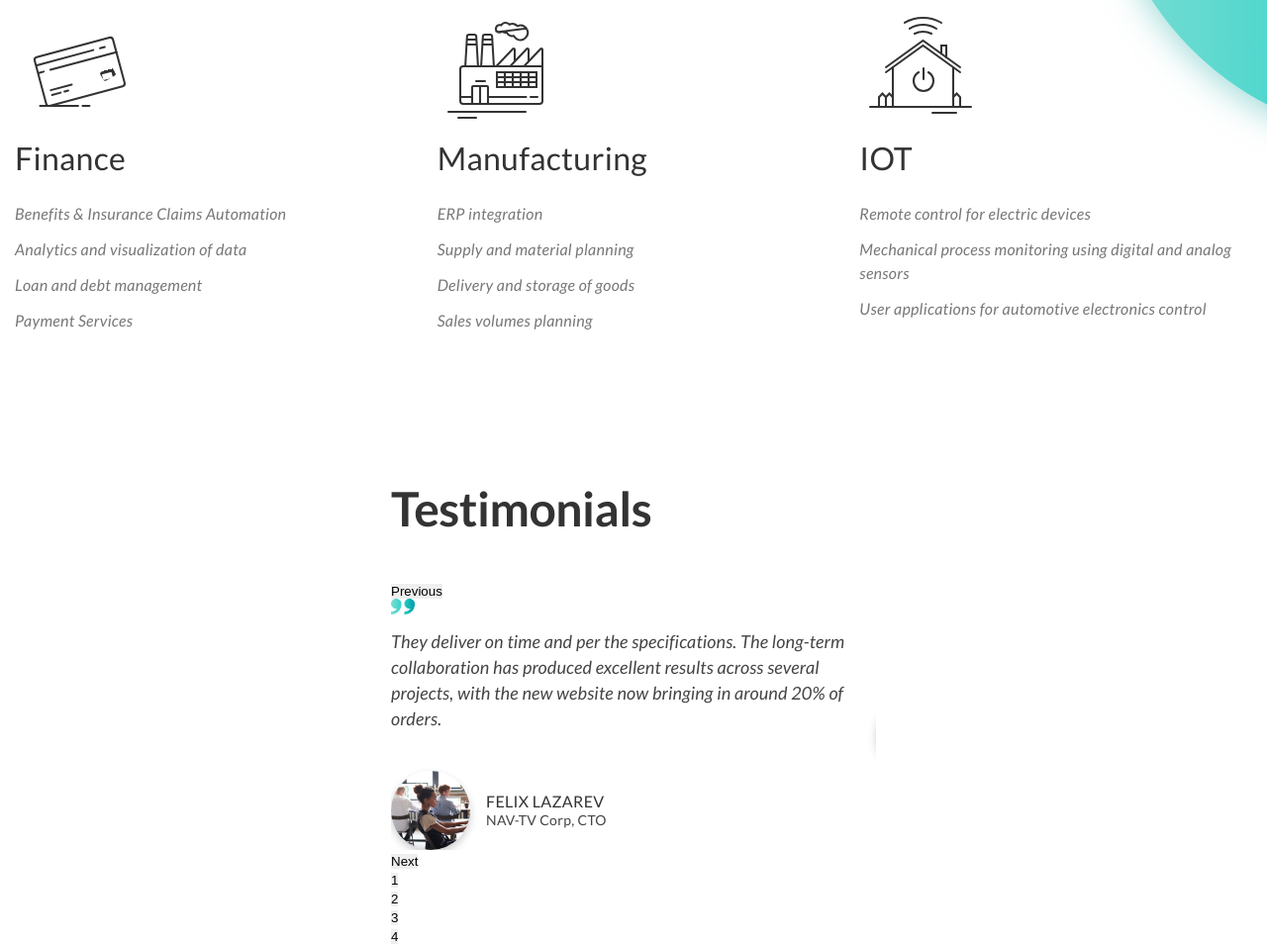
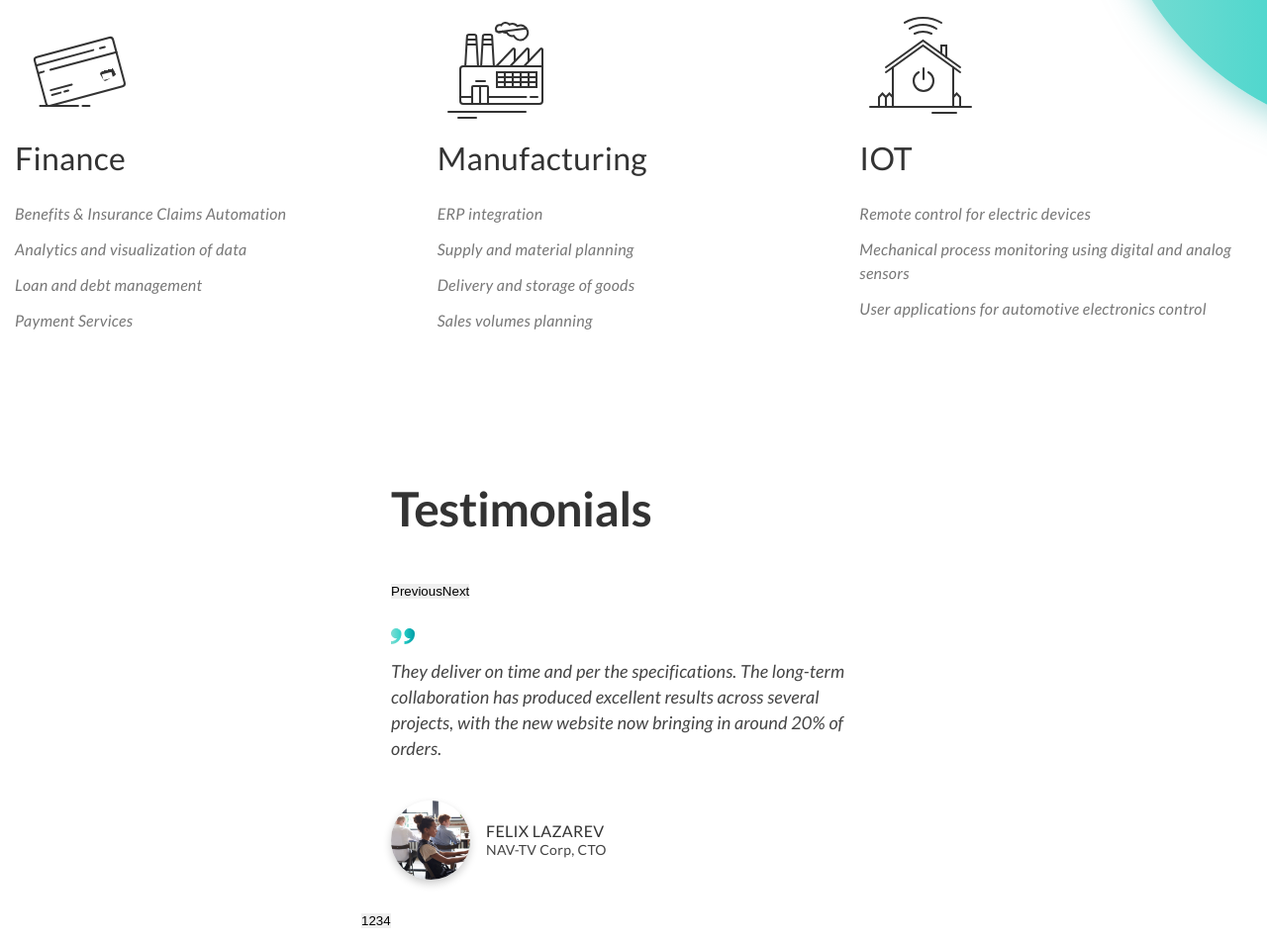
Before and after one commit to timpriadko/Syntech, a website: page app/index.html in a window 1280 px wide. Shown: the part 3042-3996 px from the top of the page at 99% size. Drawn offline with Linux system fonts and the light colour scheme; files that its build step writes are made by us from their sources.

Commit message:
continuation index page

```diff
--- a/app/index.html
+++ b/app/index.html
@@ -219,6 +219,8 @@
     <div class="center">
       <h2 class="small">Testimonials</h2>
 
+      <div class="slider-arrow"></div>
+
       <div class="slider">
         <div class="item">
           <div class="text">
--- a/app/js/scripts.js
+++ b/app/js/scripts.js
@@ -26,7 +26,8 @@ $(document).ready(function() {
   });
 
   $('.slider').slick({
-    dots: true
+    dots: true,
+    appendArrows: $(".slider-arrow")
   });
 
   $.fn.forceNumbericOnly = function () {
--- a/app/less/pages/index.less
+++ b/app/less/pages/index.less
@@ -155,6 +155,15 @@
   }
 
   .slider {
+    margin: 0 -30px;
+
+    p {
+      font-size: 18px;
+      line-height: 26px;
+      letter-spacing: 0.01em;
+      font-style: italic;
+    }
+
     .text {
       position: relative;
       padding-top: 30px;
@@ -170,11 +179,11 @@
       }
     }
 
-    p {
-      font-size: 18px;
-      line-height: 26px;
-      letter-spacing: 0.01em;
-      font-style: italic;
+    .slick-dots{
+      display: flex;
+    }
+    .item{
+      padding: 30px;
     }
 
     .person {
```
Also changed, not shown: app/css/style.min.css, app/js/scripts.min.js, dist/css/style.min.css, dist/index.html, dist/js/scripts.min.js.
